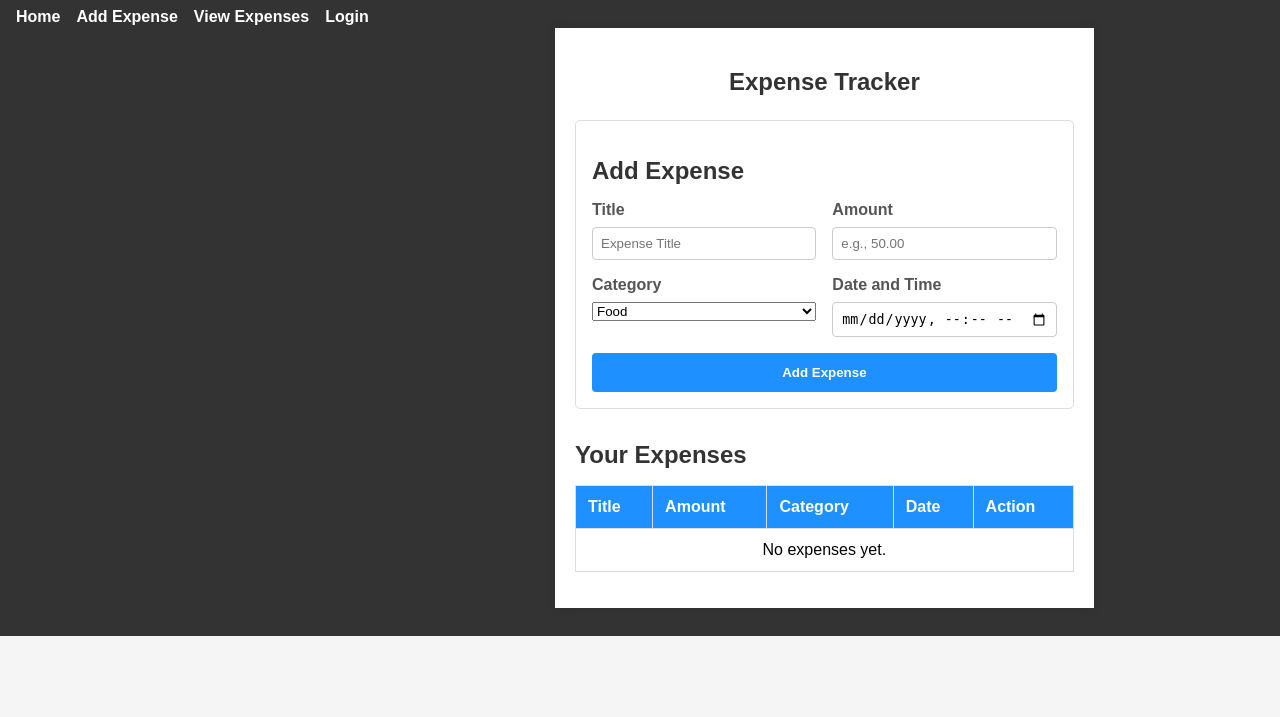
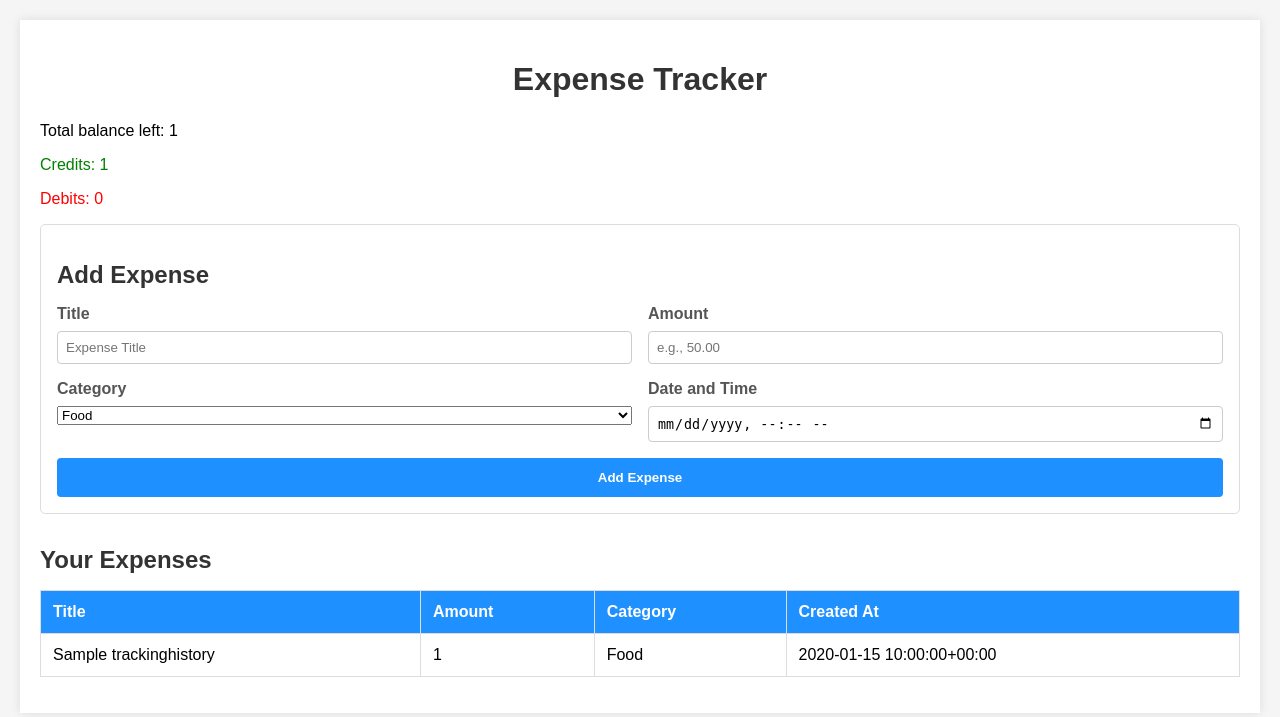
Before and after one commit to LordZeusIsBack/Basic-Expense-Tracker, a Django app: page / in a window 1280 px wide. Shown: the top 717 px of the page. Run offline with Django 5.2, Linux system fonts and the light colour scheme; tables that the repository leaves empty hold one stand-in row (values such as "Sample post"); one stand-in notice (Sample message) is shown.

Commit message:
Completed the basic working

```diff
--- a/requirements.txt
+++ b/requirements.txt
@@ -4,3 +4,4 @@
 psycopg2==2.9.10
 sqlparse==0.5.3
 tzdata==2025.1
+pandas==2.2.3
--- a/tracker/models.py
+++ b/tracker/models.py
@@ -4,7 +4,7 @@
 class TrackingHistory(models.Model):
     current_balance = models.ForeignKey('CurrentBalance', on_delete=models.CASCADE)
     title = models.CharField(max_length=50)
-    expense_type = models.CharField(max_length=50, choices=[
+    expense_type = models.CharField(max_length=6, choices=[
         ('Credit', 'Credit'),
         ('Debit', 'Debit')
     ])
--- a/tracker/templates/base.html
+++ b/tracker/templates/base.html
@@ -8,16 +8,6 @@
     <link rel="stylesheet" type="text/css" href="{% static 'css/main.css' %}">
 </head>
 <body>
-    <nav class="navbar">
-        <ul>
-            <li><a href="{% url 'home' %}">Home</a></li>
-            <li><a href="{% url 'add_expense' %}">Add Expense</a></li>
-            <li><a href="{% url 'view_expenses' %}">View Expenses</a></li>
-            {% if user.is_authenticated %}
-                <li><a href="{% url 'logout' %}">Logout</a></li>
-            {% else %}
-                <li><a href="{% url 'login' %}">Login</a></li>
-            {% endif %}
     {% block content %}{% endblock %}
 </body>
 </html>
--- a/tracker/templates/index.html
+++ b/tracker/templates/index.html
@@ -4,9 +4,21 @@
 {% block title %}Expense Tracker{% endblock %}
 
 {% block content %}
+{% if messages %}
+  {% for message in messages %}
+    <script>
+      alert("{{ message }}");
+    </script>
+  {% endfor %}
+{% endif %}
+
 <div class="container">
     <h1>Expense Tracker</h1>
-
+    <div class="balance-info">
+        <p>Total balance left: {{ total_balance }}</p>
+        <p style="color: green;">Credits: {{ total_credits }}</p>
+        <p style="color: red;">Debits: {{ total_debits }}</p>
+    </div>
     <!-- Add Expense Form -->
     <div class="form-section">
         <h2>Add Expense</h2>
@@ -41,39 +53,8 @@
 
     <!-- Expense List Table -->
     <div class="table-section">
-        <h2>Your Expenses</h2>
-        <table>
-            <thead>
-                <tr>
-                    <th>Title</th>
-                    <th>Amount</th>
-                    <th>Category</th>
-                    <th>Date</th>
-                    <th>Action</th>
-                </tr>
-            </thead>
-            <tbody>
-            {% if expenses %}
-                {% for expense in expenses %}
-                <tr>
-                    <td>{{ expense.title }}</td>
-                    <td>{{ expense.amount }}</td>
-                    <td>{{ expense.category }}</td>
-                    <td>{{ expense.date }}</td>
-                    <td>
-                        <!-- Example edit/delete links -->
-                        <a href="{% url 'edit_expense' expense.id %}">Edit</a> |
-                        <a href="{% url 'delete_expense' expense.id %}">Delete</a>
-                    </td>
-                </tr>
-                {% endfor %}
-            {% else %}
-                <tr>
-                    <td colspan="5" style="text-align: center;">No expenses yet.</td>
-                </tr>
-            {% endif %}
-            </tbody>
-        </table>
-    </div>
+    <h2>Your Expenses</h2>
+    {{ table_html|safe }}
+</div>
 </div>
 {% endblock content %}
--- a/tracker/views.py
+++ b/tracker/views.py
@@ -1,6 +1,9 @@
 from django.shortcuts import render, redirect
 from django.utils import timezone
+from django.utils.safestring import mark_safe
 from .models import TrackingHistory, CurrentBalance
+from django.contrib import messages
+from pandas import DataFrame
 
 # Create your views here.
 def index(r):
@@ -11,6 +14,9 @@
         category = r.POST.get('category')
         date_time = r.POST.get('date_time') or timezone.now()
         current_bal, _ = CurrentBalance.objects.get_or_create(id = 1)
+        if current_bal.cur_bal + int(amount) < 0:
+            messages.info(r, 'Insufficient balance')
+            return redirect('/')
         if int(amount) < 0: expense_type = 'Debit'
         current_bal.cur_bal += int(amount)
         current_bal.save()
@@ -23,4 +29,19 @@
             created_at=date_time
         )
         return redirect('/')
-    return render(r, 'index.html')
+    transactions= TrackingHistory.objects.all().order_by('-created_at')
+    if transactions:
+        df = DataFrame(list(transactions.values()))
+        df.rename(columns={
+            'title': 'Title',
+            'amt': 'Amount',
+            'category': 'Category',
+            'created_at': 'Created At'
+        }, inplace=True)
+        html_table = df.to_html(index=False, classes='table table-bordered', columns=['Title', 'Amount', 'Category', 'Created At'])
+    else: html_table = '<p>No transactions yet</p>'
+    safe_html_table = mark_safe(html_table)
+    total_balance, _ = CurrentBalance.objects.get_or_create(id=1)
+    credited = sum(obj.amt for obj in transactions if obj.expense_type == 'Credit')
+    debited = sum(obj.amt for obj in transactions if obj.expense_type == 'Debit')
+    return render(r, 'index.html', context={'total_balance': total_balance.cur_bal, 'table_html': safe_html_table, 'total_credits': credited, 'total_debits': debited})
```
Also changed, not shown: tracker/migrations/0004_alter_trackinghistory_expense_type.py (added).
